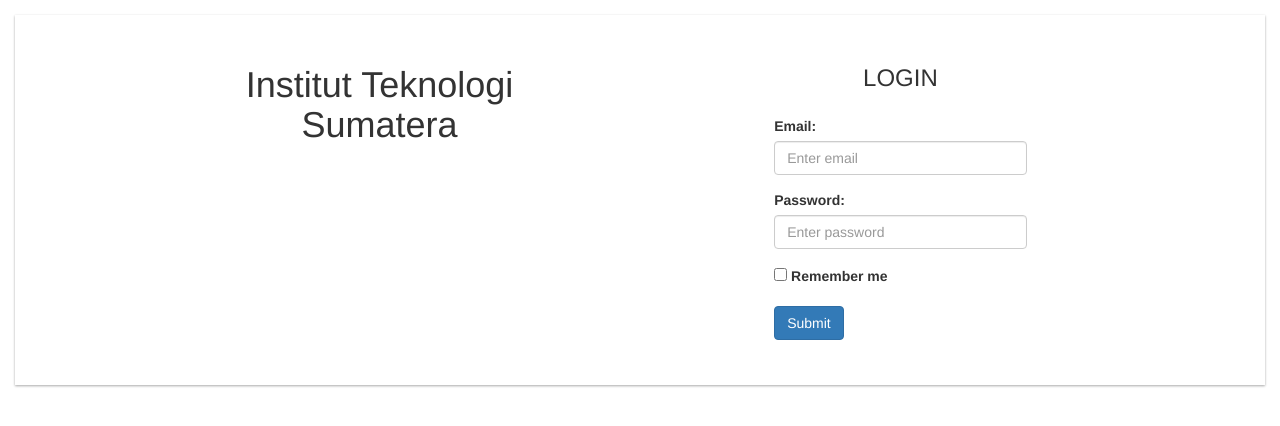
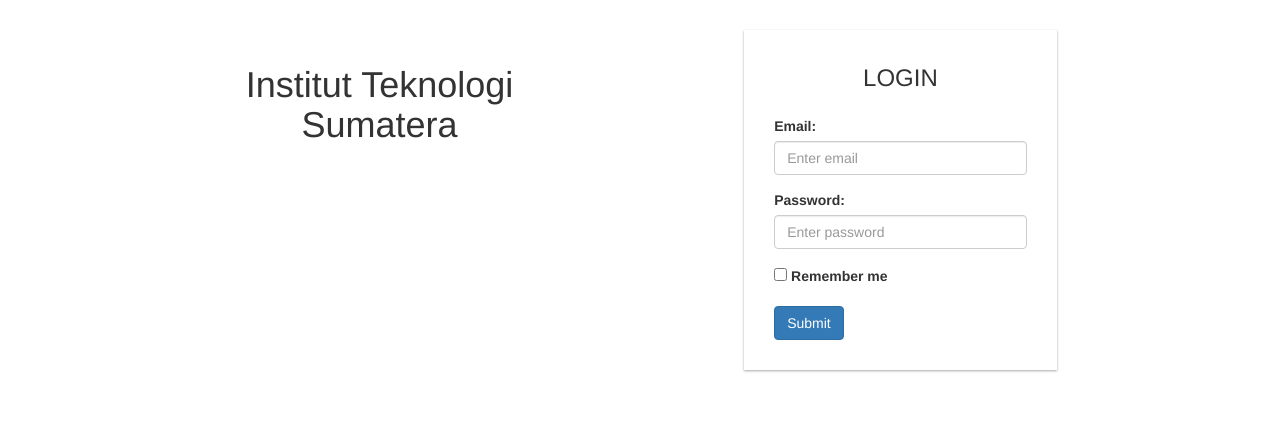
Before and after one commit to magisto16/kp_itera_2020, a PHP site: page /code/login.php in a window 1280 px wide. Shown: the top 426 px of the page. Run offline with PHP 8.4, Linux system fonts and the light colour scheme.

Commit message:
change css

```diff
--- a/authentification/login/css/login.css
+++ b/authentification/login/css/login.css
@@ -125,7 +125,13 @@ html {
 }
 
 body {
-    box-shadow: 0 1px 3px rgba(0, 0, 0, 0.12), 0 1px 2px rgba(0, 0, 0, 0.24);
+    /* background-image: url(../img/login.jpg); */
+    -webkit-background-size: cover;
+    -moz-background-size: 100% 100%;
+    -o-background-size: cover;
+    background-size: cover;
+    background-blend-mode: darken;
+    /* box-shadow: 0 1px 3px rgba(0, 0, 0, 0.12), 0 1px 2px rgba(0, 0, 0, 0.24); */
 }
 
 /* CLASS ROW */
@@ -137,6 +143,10 @@ body {
     flex-wrap: wrap;
 }
 
+.content {
+    box-shadow: 0 1px 3px rgba(0, 0, 0, 0.12), 0 1px 2px rgba(0, 0, 0, 0.24);
+}
+
 .head {
     text-align: center;
 }
--- a/authentification/register/css/register.css
+++ b/authentification/register/css/register.css
@@ -125,7 +125,7 @@ html {
 }
 
 body {
-    box-shadow: 0 1px 3px rgba(0, 0, 0, 0.12), 0 1px 2px rgba(0, 0, 0, 0.24);
+    /* box-shadow: 0 1px 3px rgba(0, 0, 0, 0.12), 0 1px 2px rgba(0, 0, 0, 0.24); */
 }
 
 /* CLASS ROW */
@@ -137,6 +137,10 @@ body {
     flex-wrap: wrap;
 }
 
+.content {
+    box-shadow: 0 1px 3px rgba(0, 0, 0, 0.12), 0 1px 2px rgba(0, 0, 0, 0.24);
+}
+
 .head {
     text-align: center;
 }
```
Also changed, not shown: authentification/login/img/login.jpg (added).
